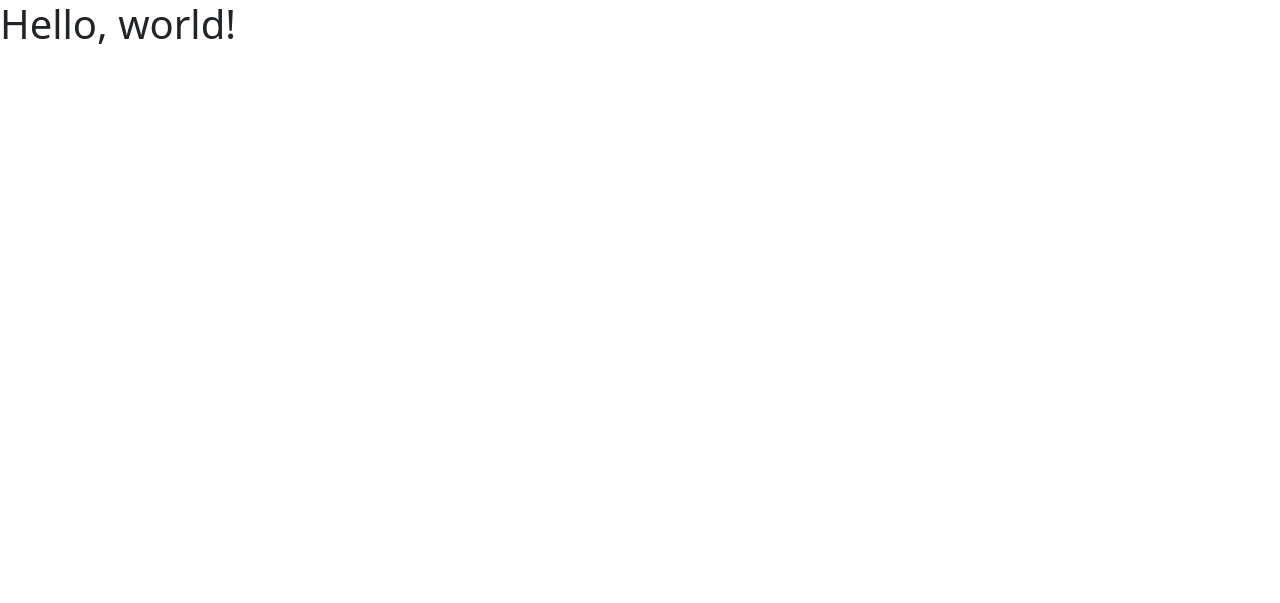
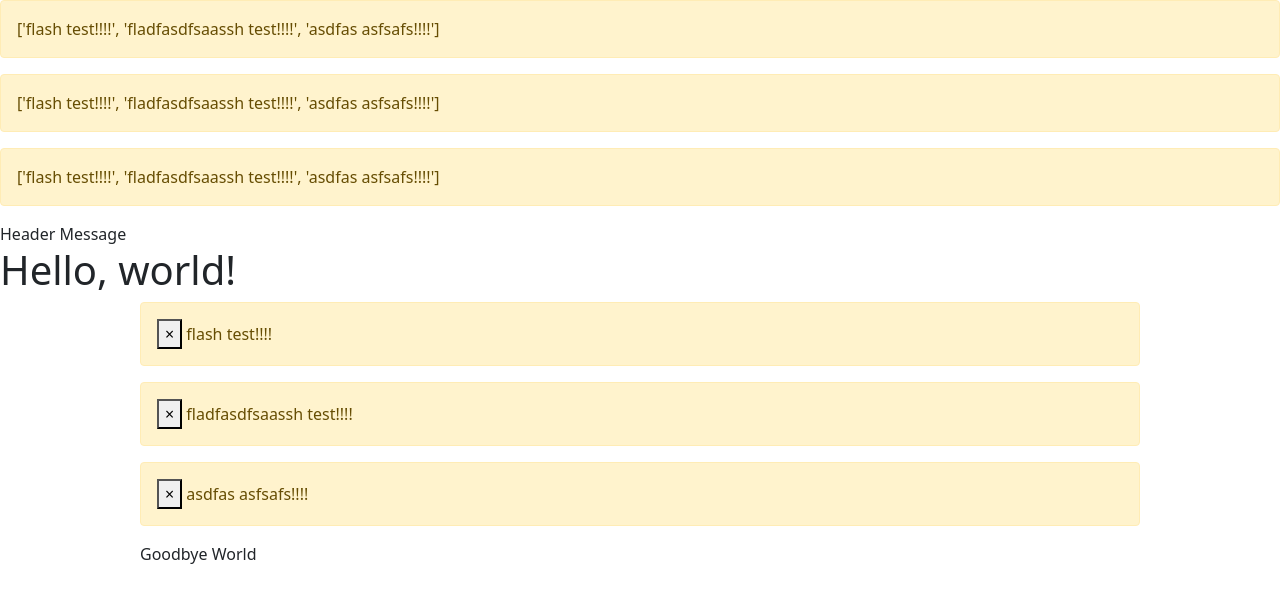
Before and after one commit to bobschicke/flash_msgs, a Flask app: page / in a window 1280 px wide. Before the commit the part shown is almost empty. Shown: the top 603 px of the page. Run offline with Flask 2, Linux system fonts and the light colour scheme.

Commit message:
Got flash messages partly working.

```diff
--- a/app.py
+++ b/app.py
@@ -1,10 +1,14 @@
-from flask import Flask, render_template
+from flask import Flask, render_template, flash
+
 
 app = Flask(__name__)
-
+app.secret_key = "My_Secret_ key"
 
 @app.route('/')
 def hello_world():  # put application's code here
+    flash("flash test!!!!")
+    flash("fladfasdfsaassh test!!!!")
+    flash("asdfas asfsafs!!!!")
     return render_template("flash_msgs.html")
 
 
--- a/templates/flash_msgs.html
+++ b/templates/flash_msgs.html
@@ -3,15 +3,48 @@
   <head>
     <!-- Required meta tags -->
     <meta charset="utf-8">
+    <title>Flash Test</title>
     <meta name="viewport" content="width=device-width, initial-scale=1">
 
     <!-- Bootstrap CSS -->
     <link href="https://cdn.jsdelivr.net/npm/bootstrap@5.1.3/dist/css/bootstrap.min.css" rel="stylesheet" integrity="sha384-1BmE4kWBq78iYhFldvKuhfTAU6auU8tT94WrHftjDbrCEXSU1oBoqyl2QvZ6jIW3" crossorigin="anonymous">
 
-    <title>Hello, world!</title>
   </head>
+<header>
+
+    {% with messages = get_flashed_messages() %}
+        {% if messages %}
+            {% for message in messages %}
+                <div class="alert alert-warning alert-dismissible" role="alert">
+                    {{ messages }}
+                </div>
+            {% endfor %}
+        {% endif %}
+    {% endwith %}
+
+Header Message
+
+
+</header>
   <body>
     <h1>Hello, world!</h1>
+
+    <div class="container" style="min-height:100%; width:80%">
+	{% with messages = get_flashed_messages() %}
+	  {% if messages %}
+	    {% for message in messages %}
+		  <div class="alert alert-warning alert-dismissible" role="alert">
+		  <button type="button" class="close" data-dismiss="alert" aria-label="Close"><span aria-hidden="true">×</span></button>
+			{{message}}
+		  </div>
+		{% endfor %}
+	  {% endif %}
+	{% endwith %}
+Goodbye World
+	{% block body %}{% endblock %}
+	</div>
+    <!-- <script src="//code.jquery.com/jquery-1.11.1.min.js"></script> -->
+	<!-- <script type="text/javascript" src="{{ url_for('static', filename='js/bootstrap.min.js') }}"></script> -->
 
     <!-- Optional JavaScript; choose one of the two! -->
 
```
